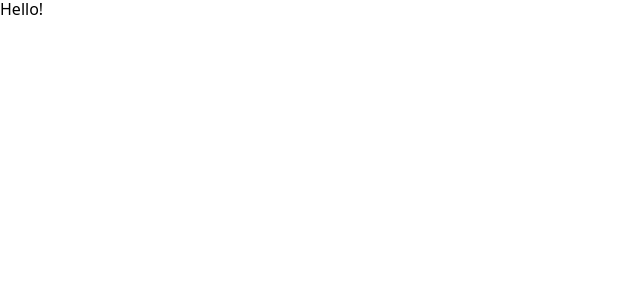
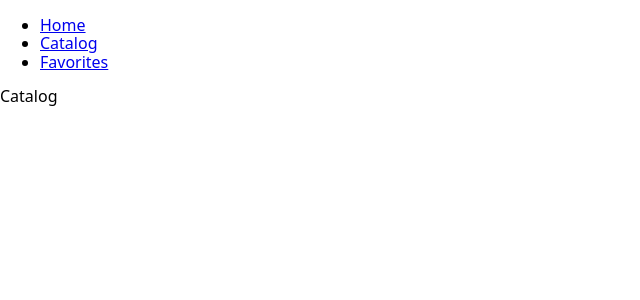
Before and after one commit to BerkovskiiAlex/car-rental, a React (Create React App) app: page /car-rental/catalog in a window 1280 px wide. Shown: the top 300 px of the page, without its empty margins (0-640 px from the left). Built offline with nearby package versions, Linux system fonts and the light colour scheme.

Commit message:
create nav

```diff
--- a/package.json
+++ b/package.json
@@ -15,6 +15,7 @@
     "react-router-dom": "^6.15.0",
     "react-scripts": "5.0.1",
     "redux-persist": "^6.0.0",
+    "styled-components": "^6.0.7",
     "web-vitals": "^2.1.4"
   },
   "scripts": {
--- a/src/components/App.jsx
+++ b/src/components/App.jsx
@@ -1,10 +1,21 @@
 /** @format */
+
+import { Route, Routes } from "react-router-dom";
+import { Layout } from "./Layout/Layout";
+import { Home } from "../pages/HomePage/Home";
+import { Catalog } from "../pages/CatalogPage/Catalog";
+import { Favorites } from "../pages/FavoritesPage/Favorites";
 
 function App() {
   return (
-    <div>
-      <header>Hello!</header>
-    </div>
+    <Routes>
+      <Route path="/" element={<Layout />}>
+        <Route index element={<Home />} />
+        <Route path="/catalog" element={<Catalog />} />
+        <Route path="/favorites" element={<Favorites />} />
+        <Route path="*" element={<Home />} />
+      </Route>
+    </Routes>
   );
 }
 
--- /dev/null
+++ b/src/components/Layout/Layout.jsx
@@ -0,0 +1,26 @@
+/** @format */
+
+import React from "react";
+import { NavLink, Outlet } from "react-router-dom";
+
+export const Layout = () => {
+  const pages = [
+    { title: "Home", src: "/" },
+    { title: "Catalog", src: "/catalog" },
+    { title: "Favorites", src: "/favorites" },
+  ];
+  return (
+    <div>
+      <nav>
+        <ul>
+          {pages.map((page) => (
+            <li key={page.title}>
+              <NavLink to={page.src}>{page.title}</NavLink>
+            </li>
+          ))}
+        </ul>
+      </nav>
+      <Outlet />
+    </div>
+  );
+};
--- /dev/null
+++ b/src/pages/CatalogPage/Catalog.jsx
@@ -0,0 +1,7 @@
+/** @format */
+
+import React from "react";
+
+export const Catalog = () => {
+  return <div>Catalog</div>;
+};
--- /dev/null
+++ b/src/pages/FavoritesPage/Favorites.jsx
@@ -0,0 +1,7 @@
+/** @format */
+
+import React from "react";
+
+export const Favorites = () => {
+  return <div>Favorites</div>;
+};
--- /dev/null
+++ b/src/pages/HomePage/Home.jsx
@@ -0,0 +1,7 @@
+/** @format */
+
+import React from "react";
+
+export const Home = () => {
+  return <div>Home</div>;
+};
```
Also changed, not shown: 1 other file (tests, documents, lock files or other folders).
